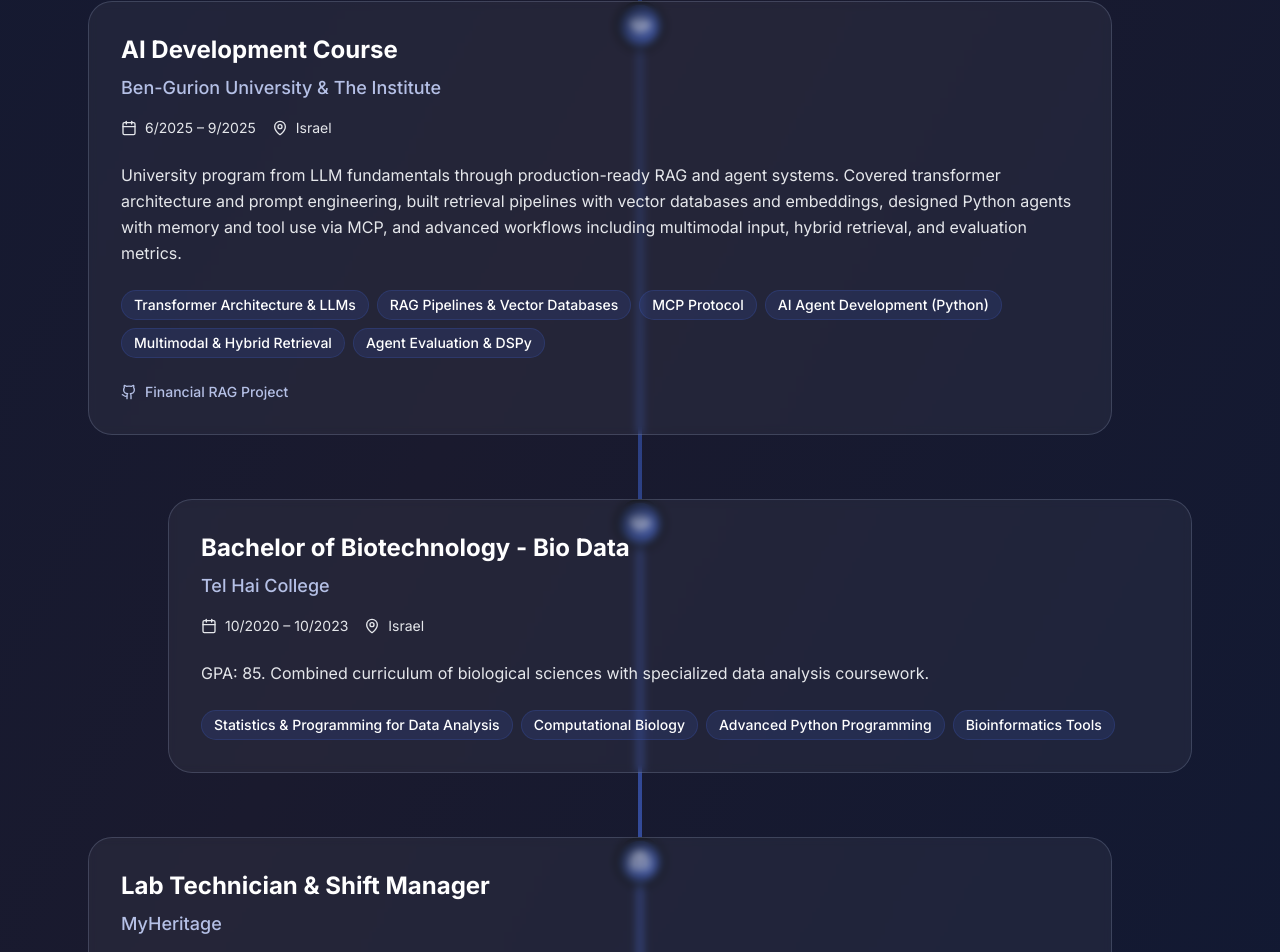
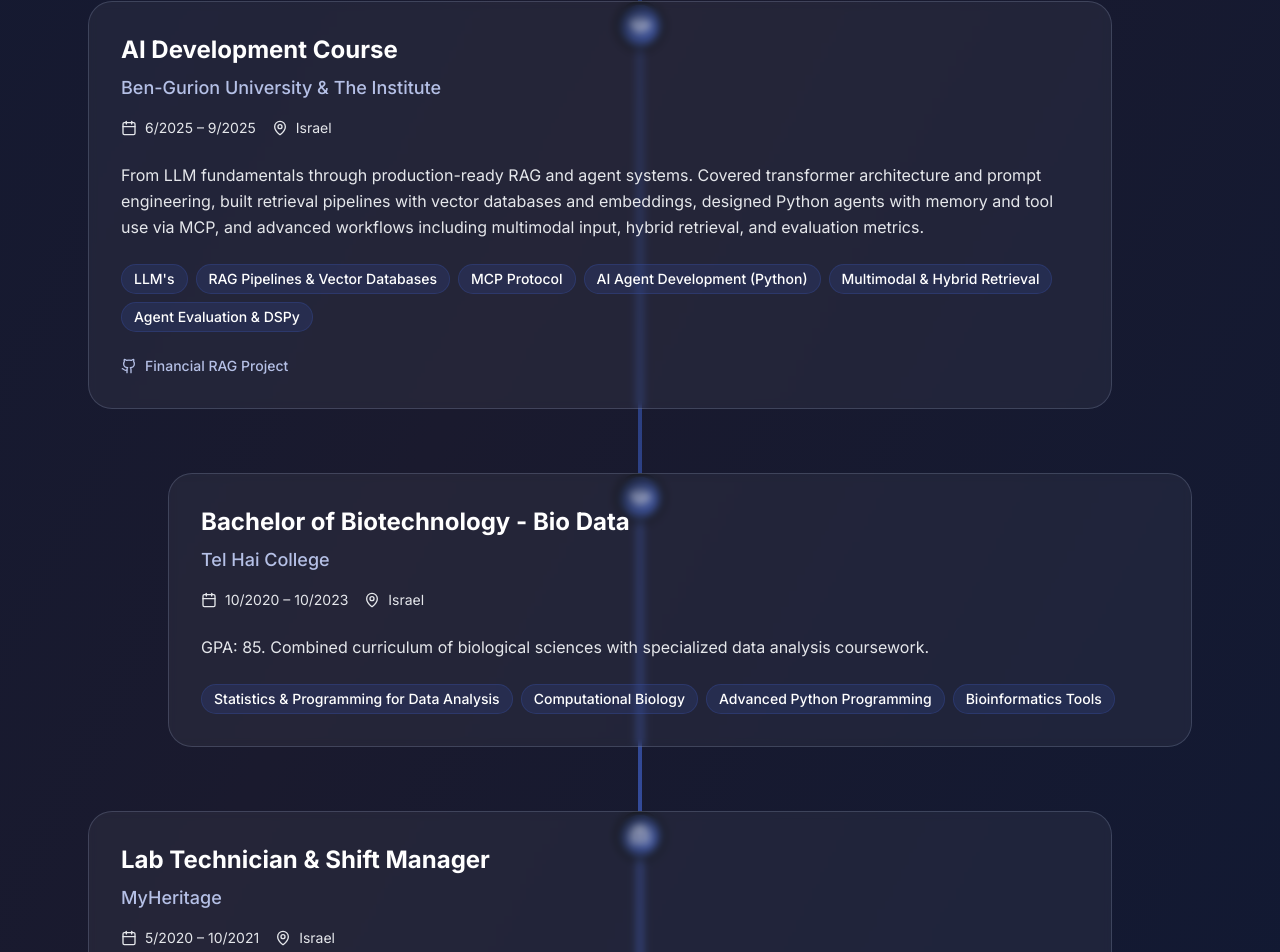
Before and after one commit to Amit-Malka/A.M, a React (Create React App) app: page / in a window 1280 px wide. Shown: the part 4154-5106 px from the top of the page. Built offline with nearby package versions, Linux system fonts and the light colour scheme; a web font is replaced by a local one.

Commit message:
chore: tweak BGU AI course wording

```diff
--- a/src/components/Experience.tsx
+++ b/src/components/Experience.tsx
@@ -56,9 +56,9 @@ const Experience: React.FC = () => {
       company: 'Ben-Gurion University & The Institute',
       period: '6/2025 – 9/2025',
       location: 'Israel',
-      description: 'University program from LLM fundamentals through production-ready RAG and agent systems. Covered transformer architecture and prompt engineering, built retrieval pipelines with vector databases and embeddings, designed Python agents with memory and tool use via MCP, and advanced workflows including multimodal input, hybrid retrieval, and evaluation metrics.',
+      description: 'From LLM fundamentals through production-ready RAG and agent systems. Covered transformer architecture and prompt engineering, built retrieval pipelines with vector databases and embeddings, designed Python agents with memory and tool use via MCP, and advanced workflows including multimodal input, hybrid retrieval, and evaluation metrics.',
       highlights: [
-        'Transformer Architecture & LLMs',
+        'LLM\'s',
         'RAG Pipelines & Vector Databases',
         'MCP Protocol',
         'AI Agent Development (Python)',
```
